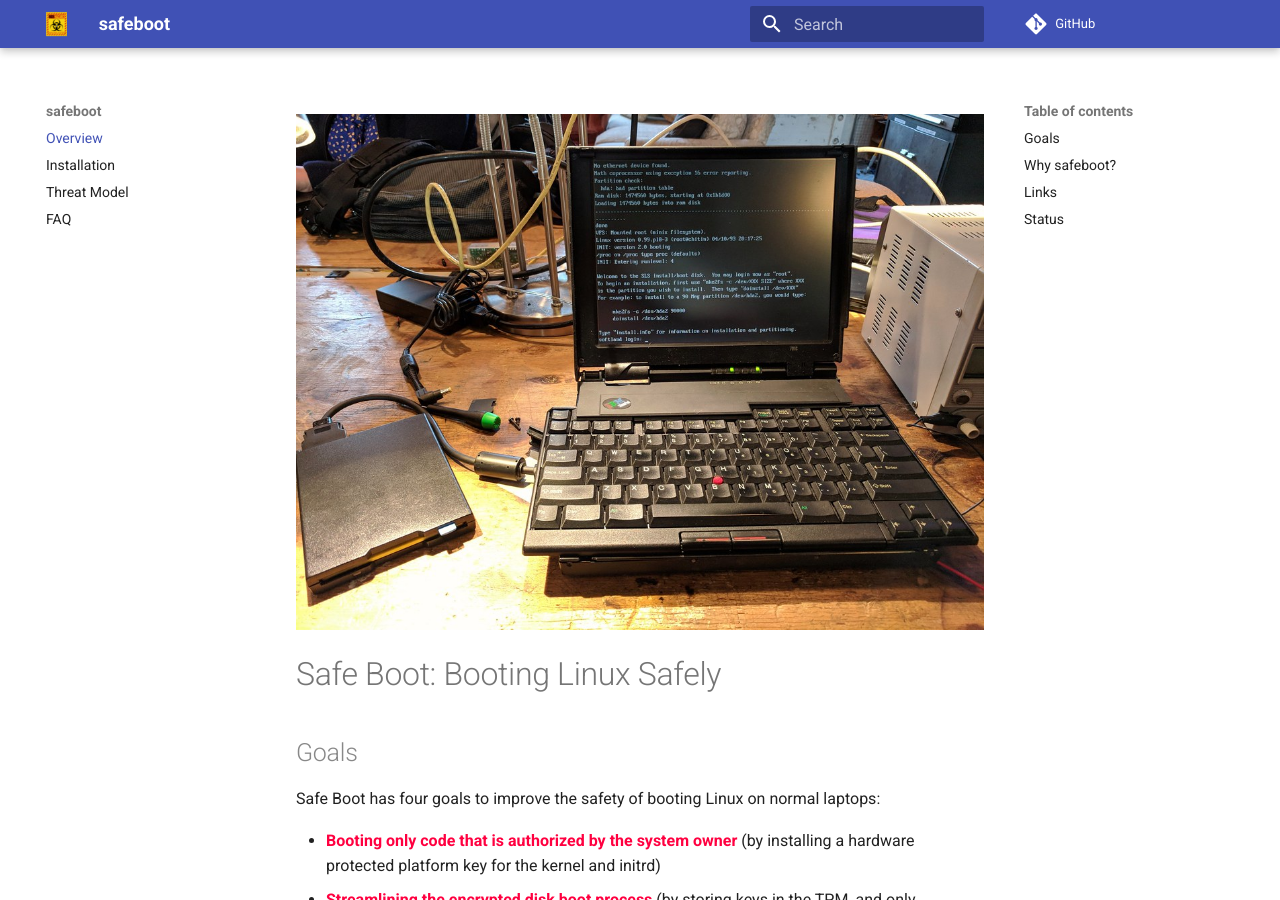
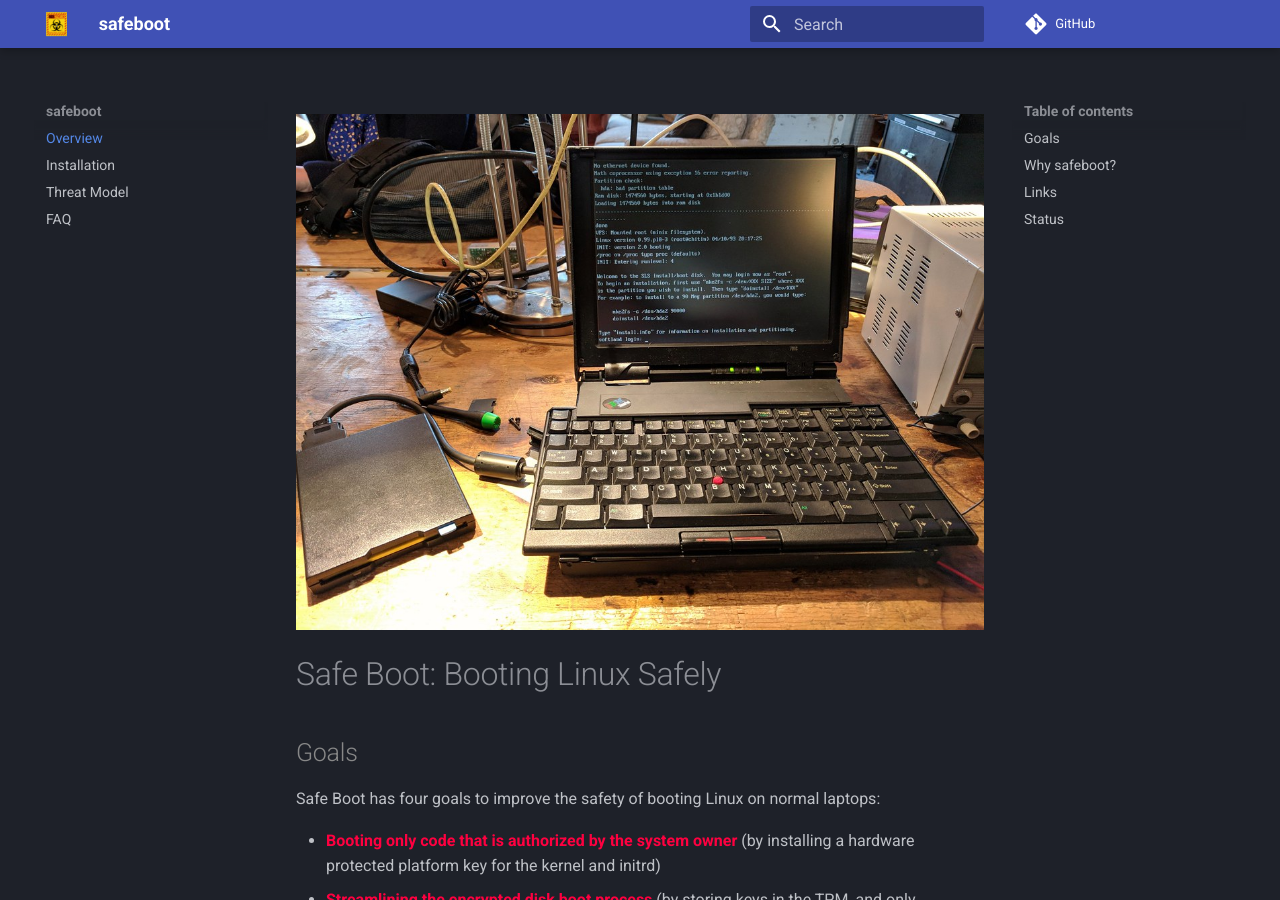
Before and after one commit to osresearch/safeboot, an MkDocs documentation site: the page built from docs/index.md, in a window 1280 px wide and 900 px high. Built offline with MkDocs 1.6.1 and Material for MkDocs 9.7.7, drawn with Linux system fonts in a browser that asks for light colours; comment, search, counter and statistics services are not loaded.

Commit message:
docs: use slate color scheme and add pip3 requirements

```diff
--- a/mkdocs.yml
+++ b/mkdocs.yml
@@ -6,8 +6,7 @@ theme:
   custom_dir: docs/custom/
   logo: images/logo.png
   palette:
-    primary: indigo
-    accent: purple
+    scheme: slate
 extra_css: [extra.css]
 markdown_extensions:
   - admonition
--- /dev/null
+++ b/requirements.txt
@@ -0,0 +1,2 @@
+mkdocs-material
+mkdocs-git-revision-date-localized-plugin
```
